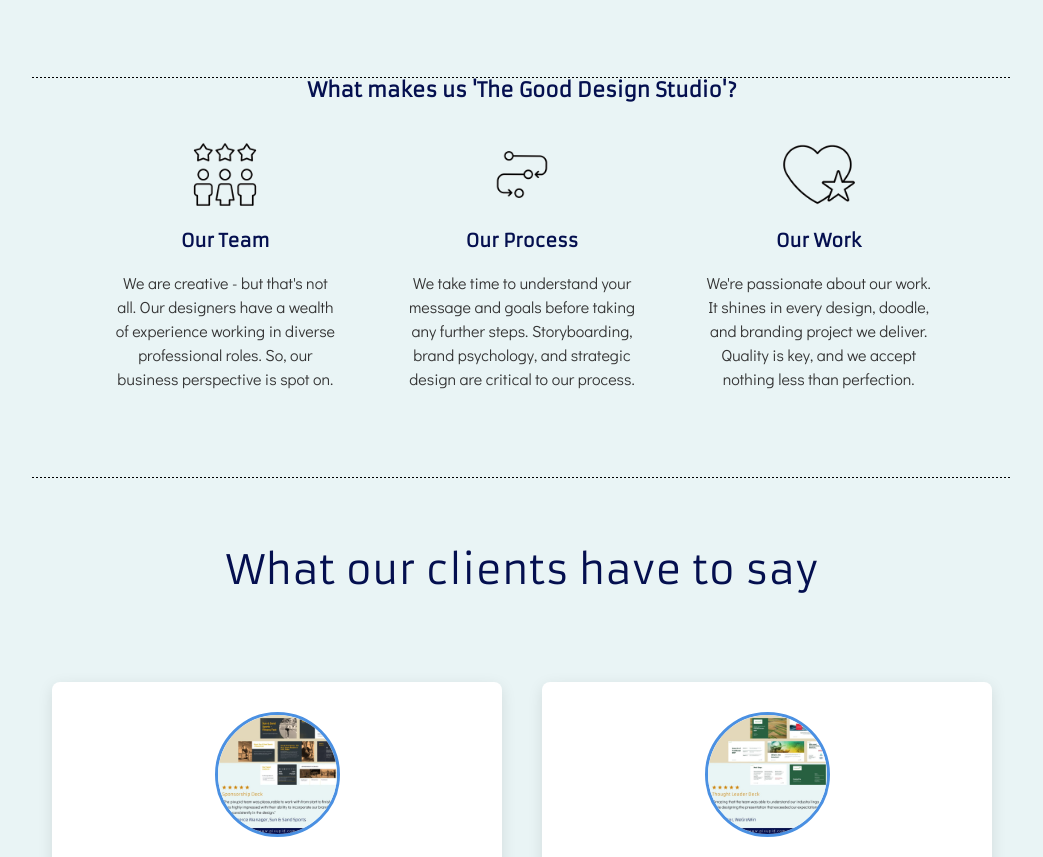
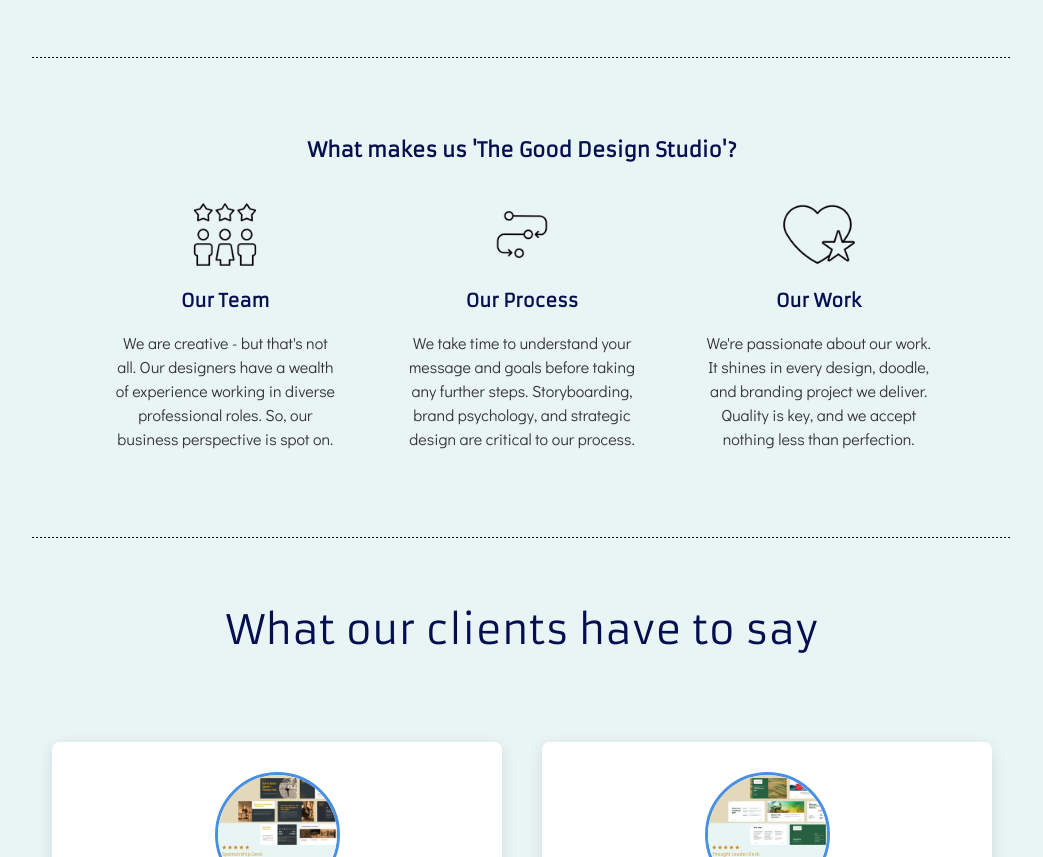
Before and after one commit to buildmydesign/pixupid.com, a plain HTML site: page index.html in a window 1280 px wide. Shown: the part 5312-6169 px from the top of the page, without its empty margins (118-1161 px from the left). Drawn offline with Linux system fonts and the light colour scheme.

Commit message:
Add proper spacing between divider and heading using padding

```diff
--- a/css/style.css
+++ b/css/style.css
@@ -348,7 +348,7 @@
 
 /* What Makes Us Section */
 .what-makes-us {
-    padding: 0;
+    padding: 60px 0 0 0;
     width: 980px;
     margin: 0 auto 60px auto;
     background: var(--light-blue);
@@ -394,7 +394,7 @@
     font-family: 'Armata', sans-serif;
     font-size: 20px;
     color: var(--dark-blue);
-    margin: 80px auto 37px auto;
+    margin: 20px auto 37px auto;
     width: 940px;
     height: 25px;
     line-height: 25px;
```
